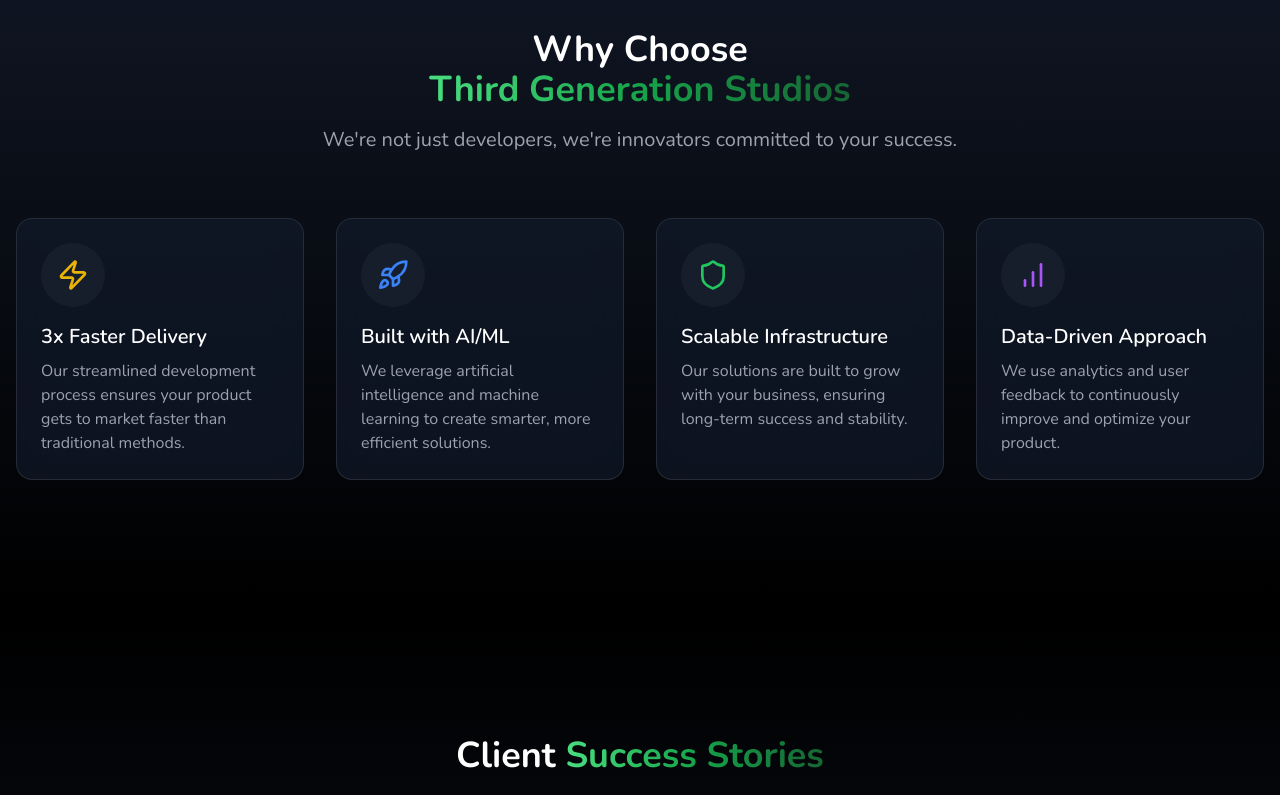
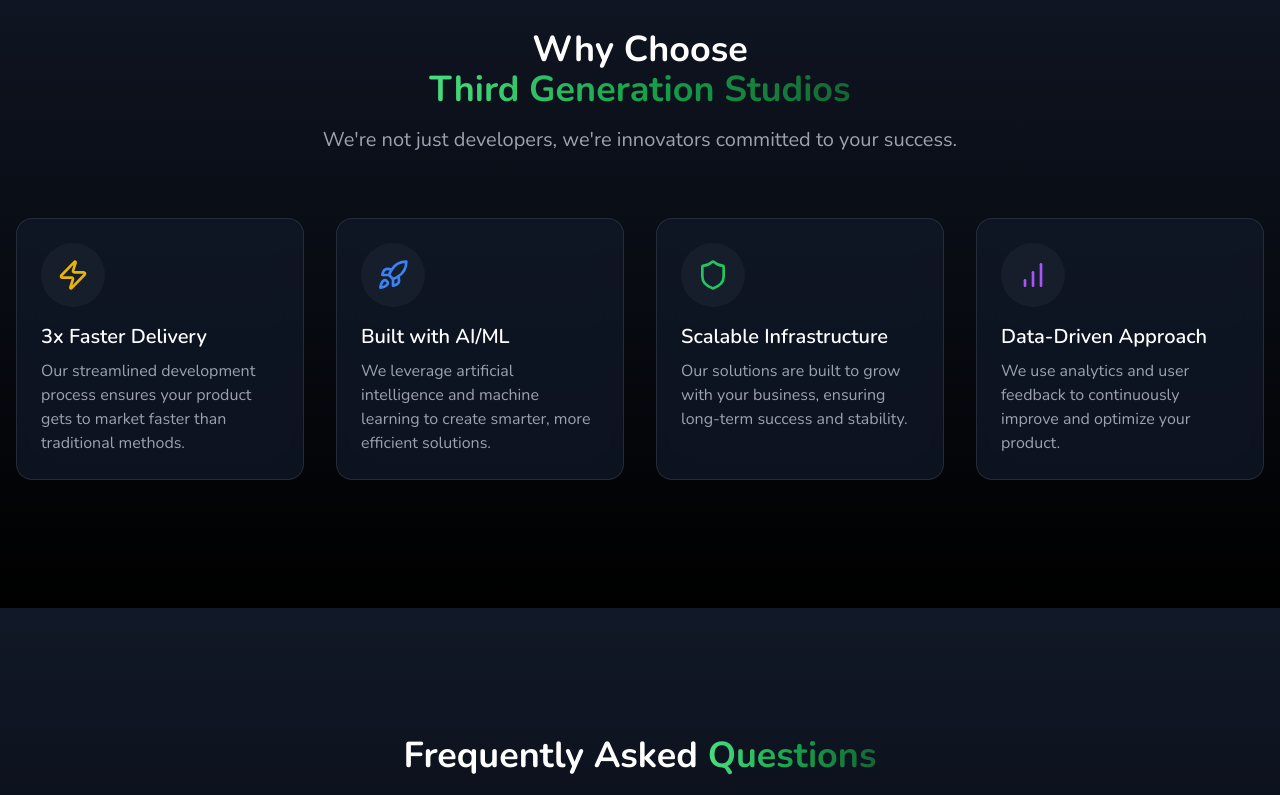
Before and after one commit to AdrianHenry15/third-generation-studios, a Next.js app: page / in a window 1280 px wide. Shown: the part 2000-2795 px from the top of the page. Built offline with nearby package versions, Linux system fonts and the light colour scheme.

Commit message:
testimonials taken out for now

```diff
--- a/app/(root)/page.tsx
+++ b/app/(root)/page.tsx
@@ -8,7 +8,6 @@
 import WhyChooseUs from "@/components/why-choose-us";
 import FaqSection from "@/components/faq-section";
 import CtaSection from "@/components/cta-section";
-import Testimonials from "@/components/testimonials";
 
 // Main Home Page Component
 export default function Home() {
@@ -30,7 +29,7 @@
             <LogoStrip />
             <FeaturesSection />
             <WhyChooseUs />
-            <Testimonials />
+            {/* <Testimonials /> */}
             <FaqSection />
             <CtaSection />
         </main>
```
